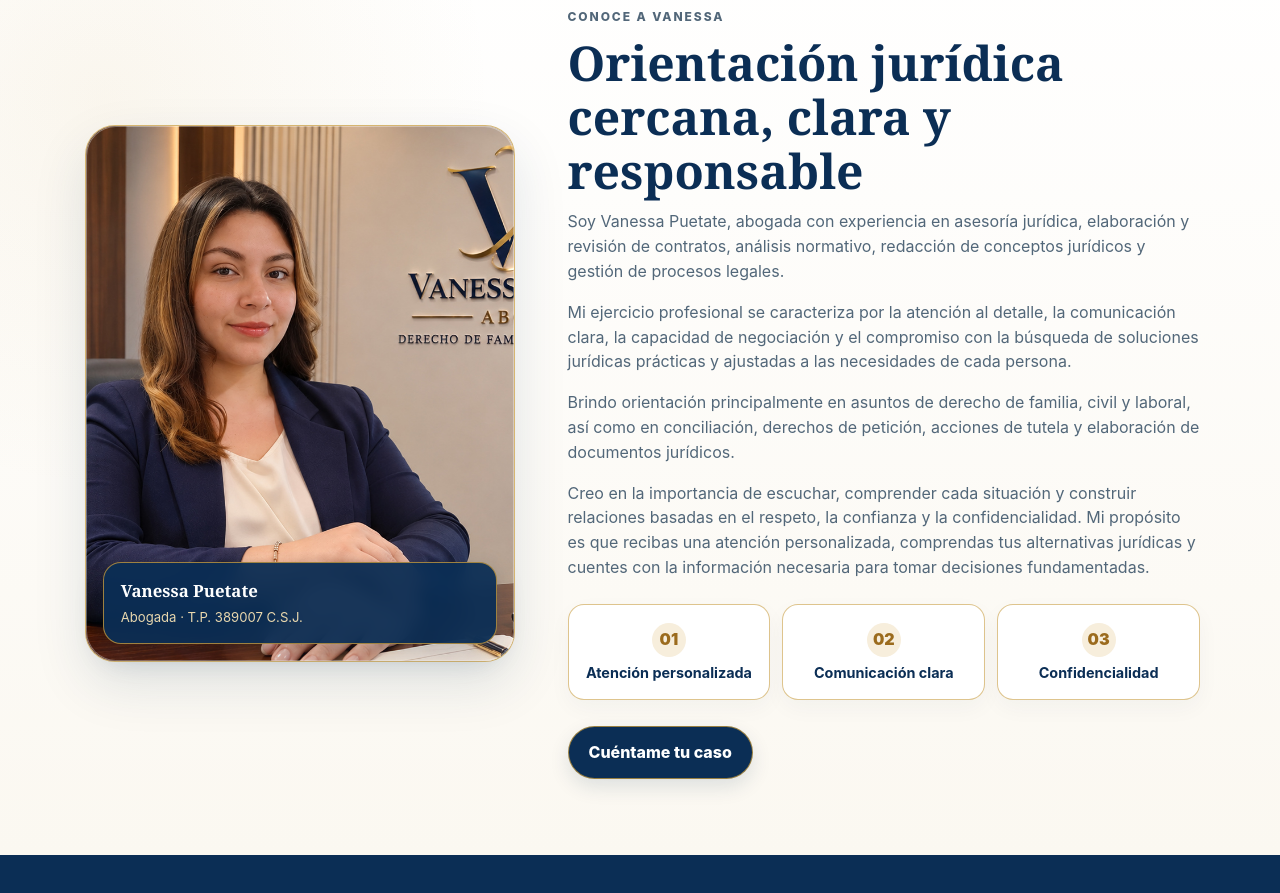
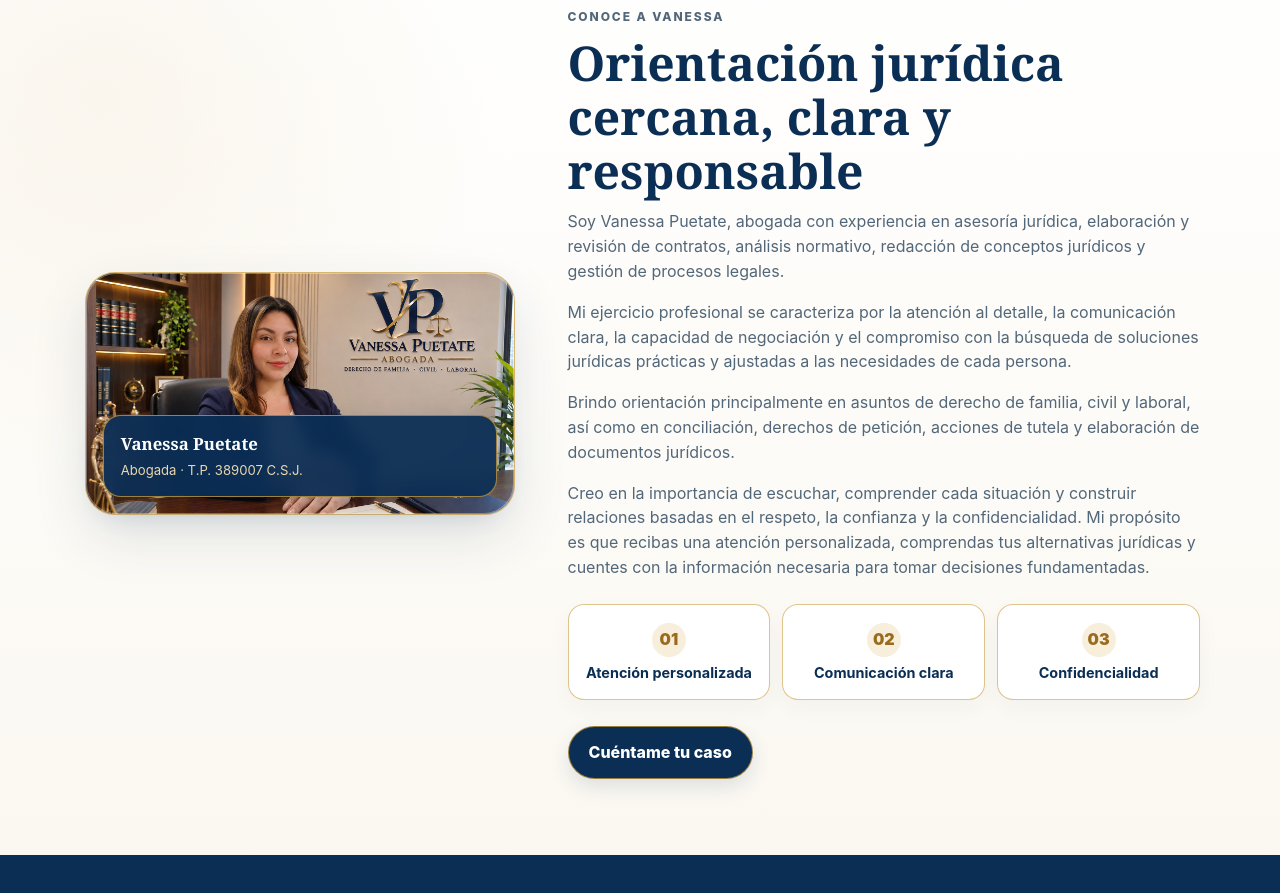
Before and after one commit to akatsuki-9/vanessapuetate.github.io, a plain HTML site: page index.html in a window 1280 px wide. Shown: the part 2080-2973 px from the top of the page. Drawn offline with Linux system fonts and the light colour scheme.

Commit message:
Add CSS for about-photo styling
Added styles for full photo display of Vanessa.

```diff
--- a/index.html
+++ b/index.html
@@ -776,6 +776,18 @@ input:focus,select:focus,textarea:focus{
 @media (max-width:600px){.vp-transito .vp-transito-inner{width:94%}.vp-transito-card{padding:23px 19px;border-radius:20px}.vp-transito-panel{padding:22px 19px}.vp-transito-actions{align-items:stretch;flex-direction:column}.vp-transito-button{width:100%}}
 @media (prefers-reduced-motion:reduce){.vp-transito-button{transition:none}}
 
+
+/* Mostrar fotografía completa de Vanessa */
+.about-photo {
+    width: 100%;
+    height: auto !important;
+    aspect-ratio: auto !important;
+    object-fit: contain !important;
+    object-position: center center;
+    display: block;
+}
+
+
 </style>
 
 <link rel="canonical" href="https://vanessapuetate.com/">
```
